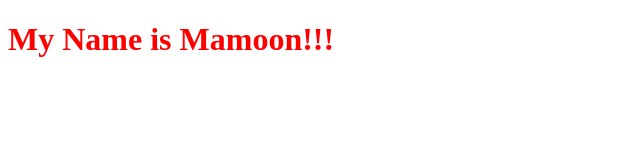
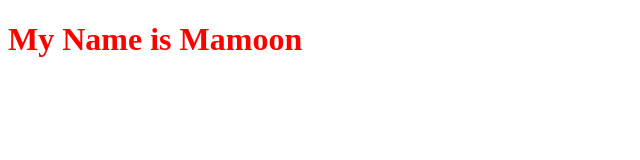
Before and after one commit to nagibjj/first-github-project, a plain HTML site: page index.html in a window 1280 px wide. Shown: the full height of the page, 0-640 px from the left. Drawn offline with Linux system fonts and the light colour scheme.

Commit message:
Remove exclamation marks

```diff
--- a/index.html
+++ b/index.html
@@ -8,6 +8,6 @@
     <link rel="stylesheet" href="styles.css">
 </head>
 <body>
-<h1>My Name is Mamoon!!!</h1>
+<h1>My Name is Mamoon</h1>
 </body>
 </html>
```
